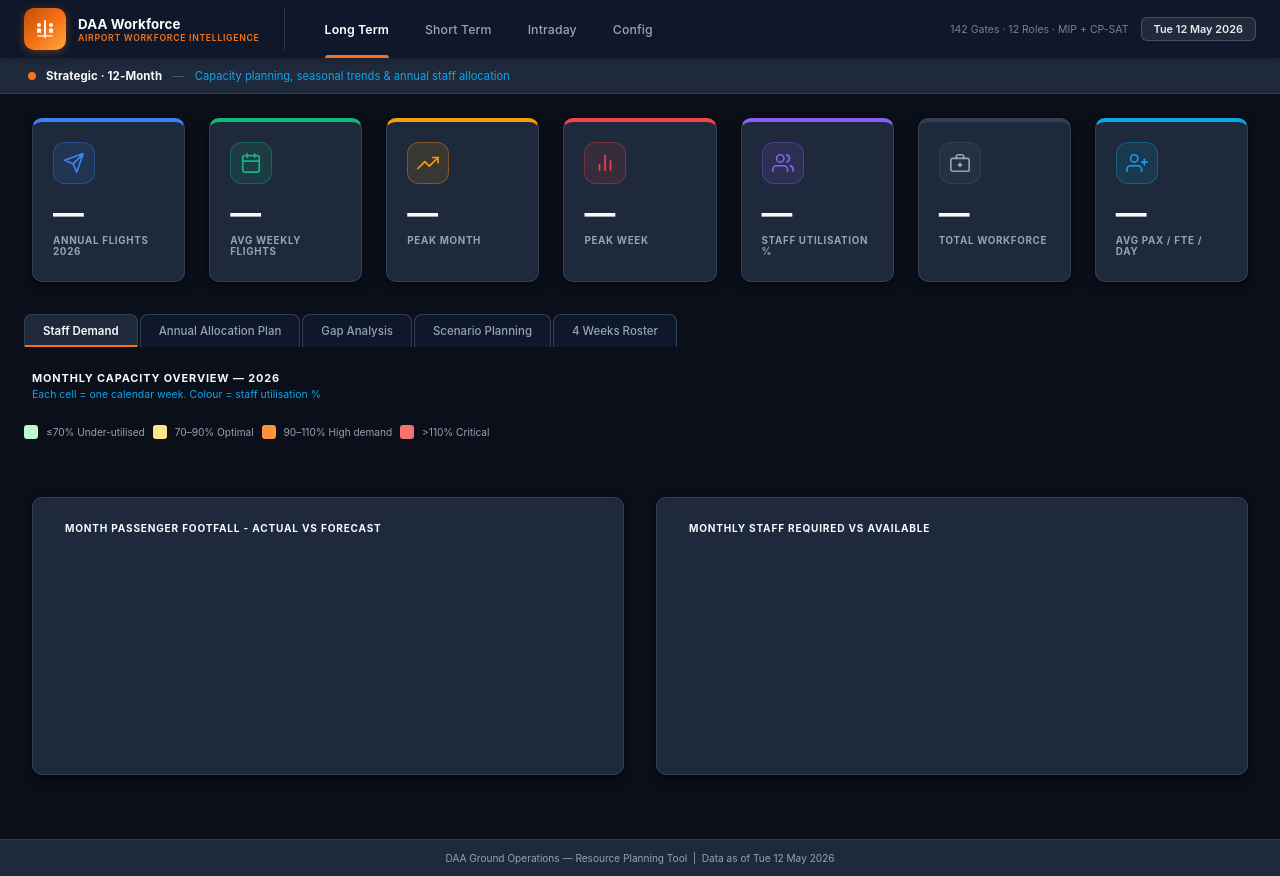
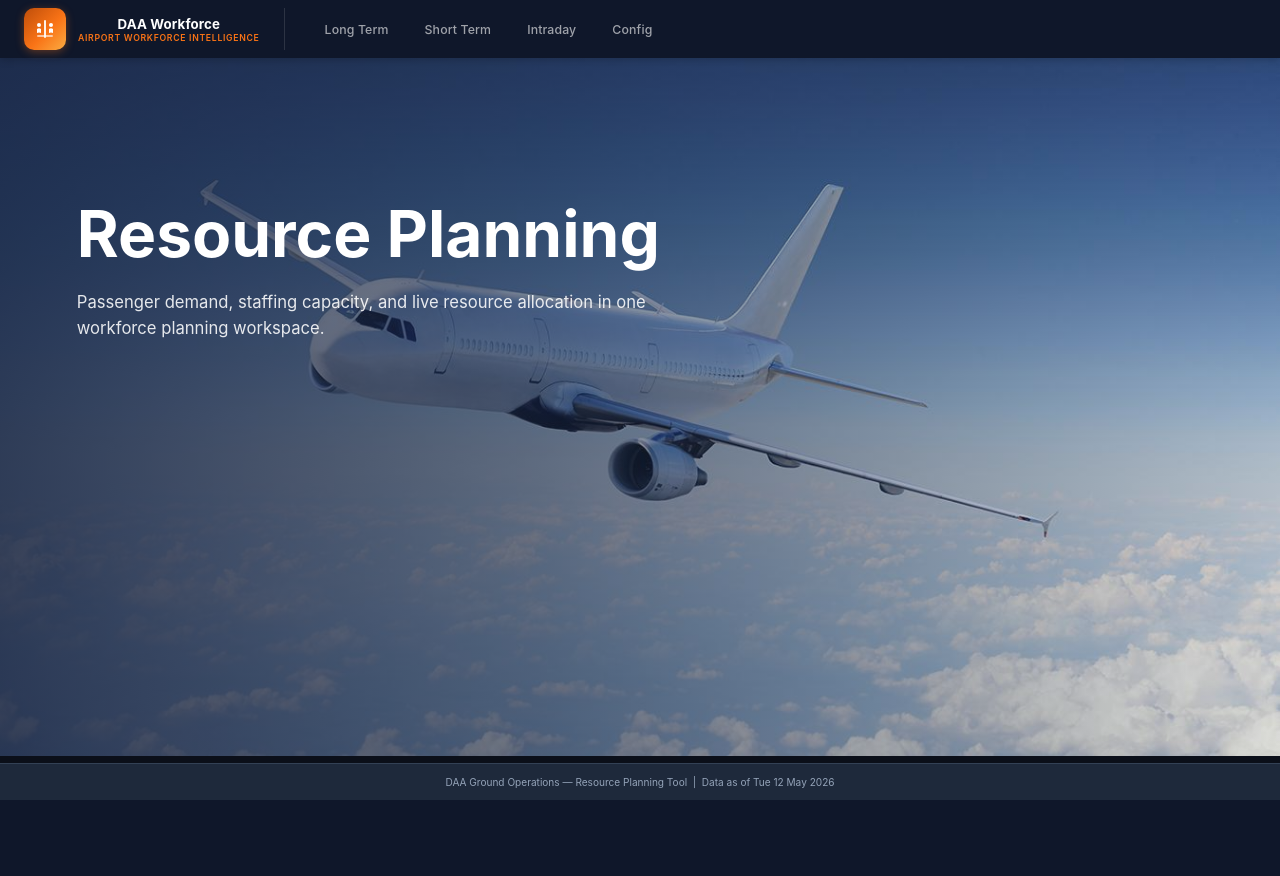
Before and after one commit to amitmanga/DAA-Project, a Python web app: template templates/index.html in a window 1280 px wide. After the commit the page ends 800 px from the top, so only its background shows below. Run offline with Jinja, Linux system fonts and the light colour scheme; the template is opened without the code that fills it, so the values that code supplies are empty; a map, chart or similar area stays blank.

Commit message:
Base created for app integration

```diff
--- a/static/css/style.css
+++ b/static/css/style.css
@@ -317,6 +317,18 @@ body {
   padding-right: 24px;
   border-right: 1px solid rgba(255,255,255,0.12);
 }
+.header-brand.home-link {
+  appearance: none;
+  background: transparent;
+  border-top: 0;
+  border-bottom: 0;
+  border-left: 0;
+  border-radius: 0;
+  color: inherit;
+  font-family: var(--font);
+  padding: 0 24px 0 0;
+  cursor: pointer;
+}
 .logo-mark {
   width: 42px; height: 42px;
   background: linear-gradient(135deg, #bf4e0a 0%, var(--accent) 55%, #fbac42 100%);
@@ -344,6 +356,12 @@ body {
   align-items: center;
   gap: 4px;
   flex: 1;
+}
+.nav-menu {
+  position: relative;
+  height: 58px;
+  display: flex;
+  align-items: center;
 }
 .nav-btn {
   background: transparent;
@@ -371,9 +389,56 @@ body {
 }
 .nav-btn:hover { color: rgba(255,255,255,0.9); }
 .nav-btn.active { color: #ffffff; font-weight: 600; }
-.nav-btn.active::after { transform: scaleX(1); }
+.nav-btn.active::after { transform: scaleX(0); }
+body[data-nav-section="long-term"] .nav-btn[data-section="long-term"]::after,
+body[data-nav-section="short-term"] .nav-btn[data-section="short-term"]::after,
+body[data-nav-section="intraday"] .nav-btn[data-section="intraday"]::after,
+body[data-nav-section="config"] .nav-btn[data-view="config"]::after {
+  transform: scaleX(1);
+}
 .nav-btn:disabled { opacity: 0.35; cursor: not-allowed; }
 .nav-btn:disabled::after { display: none; }
+.nav-submenu {
+  position: absolute;
+  top: 58px;
+  left: 8px;
+  min-width: 180px;
+  padding: 8px;
+  background: var(--navy-2);
+  border: 1px solid rgba(255,255,255,0.14);
+  border-radius: 8px;
+  box-shadow: 0 18px 40px rgba(0,0,0,0.35);
+  opacity: 0;
+  pointer-events: none;
+  transform: translateY(8px);
+  transition: opacity 0.16s ease, transform 0.16s ease;
+  z-index: 900;
+}
+.nav-menu:hover .nav-submenu,
+.nav-menu:focus-within .nav-submenu {
+  opacity: 1;
+  pointer-events: auto;
+  transform: translateY(0);
+}
+.nav-subitem {
+  width: 100%;
+  border: 0;
+  border-radius: 6px;
+  background: transparent;
+  color: rgba(255,255,255,0.74);
+  cursor: pointer;
+  display: block;
+  font-family: var(--font);
+  font-size: 0.82rem;
+  font-weight: 600;
+  padding: 10px 12px;
+  text-align: left;
+}
+.nav-subitem:hover,
+.nav-subitem.active {
+  background: rgba(249,115,22,0.14);
+  color: #ffffff;
+}
 
 /* Header meta */
 .header-meta {
@@ -383,6 +448,9 @@ body {
   flex-shrink: 0;
   font-size: 0.78rem;
   color: rgba(255,255,255,0.5);
+}
+body.is-home-view .header-meta {
+  display: none;
 }
 #live-date {
   background: rgba(255,255,255,0.08);
@@ -442,6 +510,41 @@ body {
 /* Views */
 .view { display: none; }
 .view.active { display: block; }
+
+/* Home */
+.home-hero {
+  min-height: calc(100vh - 102px);
+  width: 100vw;
+  margin-left: calc(50% - 50vw);
+  position: relative;
+  background:
+    linear-gradient(90deg, rgba(26,39,68,0.86) 0%, rgba(26,39,68,0.58) 42%, rgba(26,39,68,0.08) 100%),
+    url('/static/home_page.jpg') center center / cover no-repeat;
+  overflow: hidden;
+}
+.home-hero-copy {
+  position: relative;
+  z-index: 1;
+  padding: min(18vh, 150px) 6vw 0;
+  max-width: 760px;
+}
+.home-hero-copy h1 {
+  color: #ffffff;
+  font-size: clamp(2.9rem, 5vw, 5.4rem);
+  font-weight: 700;
+  letter-spacing: 0;
+  line-height: 1;
+}
+.home-hero-copy p {
+  color: rgba(255,255,255,0.88);
+  font-size: clamp(1rem, 1.3vw, 1.25rem);
+  line-height: 1.55;
+  margin-top: 24px;
+  max-width: 640px;
+}
+.blank-workspace {
+  padding: 32px;
+}
 
 /* ══════════════════════════════════════════════
    KPI CARDS
--- a/templates/index.html
+++ b/templates/index.html
@@ -14,7 +14,7 @@
   <!-- ── Header ── -->
   <header class="app-header">
     <div class="header-inner">
-      <div class="header-brand">
+      <button class="header-brand home-link" type="button" data-view="home">
         <div class="logo-mark">
           <svg width="22" height="22" viewBox="0 0 22 22" fill="none" xmlns="http://www.w3.org/2000/svg">
             <!-- Runway centre line -->
@@ -33,11 +33,29 @@
           <div class="brand-title">DAA Workforce</div>
           <div class="brand-sub">Airport Workforce Intelligence</div>
         </div>
-      </div>
+      </button>
       <nav class="header-nav">
-        <button class="nav-btn active" data-view="long-term">Long Term</button>
-        <button class="nav-btn" data-view="short-term">Short Term</button>
-        <button class="nav-btn" data-view="intraday">Intraday</button>
+        <div class="nav-menu">
+          <button class="nav-btn nav-trigger" type="button" data-section="long-term">Long Term</button>
+          <div class="nav-submenu">
+            <button class="nav-subitem" type="button" data-view="long-term-pax">PAX Demand</button>
+            <button class="nav-subitem" type="button" data-view="long-term">Resource Planning</button>
+          </div>
+        </div>
+        <div class="nav-menu">
+          <button class="nav-btn nav-trigger" type="button" data-section="short-term">Short Term</button>
+          <div class="nav-submenu">
+            <button class="nav-subitem" type="button" data-view="short-term-pax">PAX Demand</button>
+            <button class="nav-subitem" type="button" data-view="short-term">Resource Planning</button>
+          </div>
+        </div>
+        <div class="nav-menu">
+          <button class="nav-btn nav-trigger" type="button" data-section="intraday">Intraday</button>
+          <div class="nav-submenu">
+            <button class="nav-subitem" type="button" data-view="intraday-pax">PAX Demand</button>
+            <button class="nav-subitem" type="button" data-view="intraday">Resource Planning</button>
+          </div>
+        </div>
         <button class="nav-btn" data-view="config">Config</button>
       </nav>
       <div class="header-meta">
@@ -49,9 +67,18 @@
 
   <!-- ── Main ── -->
   <main class="app-main">
+    <!-- ===== HOME VIEW ===== -->
+    <section id="view-home" class="view active">
+      <div class="home-hero">
+        <div class="home-hero-copy">
+          <h1>Resource Planning</h1>
+          <p>Passenger demand, staffing capacity, and live resource allocation in one workforce planning workspace.</p>
+        </div>
+      </div>
+    </section>
 
     <!-- ===== LONG TERM VIEW ===== -->
-    <section id="view-long-term" class="view active">
+    <section id="view-long-term" class="view">
 
       <!-- Page title -->
       <div class="page-header">
@@ -358,6 +385,18 @@
 
     </section><!-- /long-term -->
 
+    <!-- ===== LONG TERM PAX DEMAND VIEW ===== -->
+    <section id="view-long-term-pax" class="view">
+      <div class="page-header">
+        <h1 class="page-title">Long Term &middot; PAX Demand</h1>
+        <span class="sep">â€”</span>
+        <p class="page-sub">Passenger demand workspace</p>
+      </div>
+      <div class="blank-workspace">
+        <div class="empty-state">PAX Demand page is ready for future long-term demand views.</div>
+      </div>
+    </section>
+
     <!-- ===== SHORT TERM VIEW ===== -->
     <section id="view-short-term" class="view">
       <div class="page-header">
@@ -373,6 +412,18 @@
       </div>
     </section>
 
+    <!-- ===== SHORT TERM PAX DEMAND VIEW ===== -->
+    <section id="view-short-term-pax" class="view">
+      <div class="page-header">
+        <h1 class="page-title">Short Term &middot; PAX Demand</h1>
+        <span class="sep">â€”</span>
+        <p class="page-sub">Passenger demand workspace</p>
+      </div>
+      <div class="blank-workspace">
+        <div class="empty-state">PAX Demand page is ready for future short-term demand views.</div>
+      </div>
+    </section>
+
     <!-- ===== INTRADAY VIEW ===== -->
     <section id="view-intraday" class="view">
       <div class="page-header">
@@ -383,6 +434,18 @@
       <!-- Dynamic content rendered by intraday.js -->
       <div id="id-content">
         <div class="empty-state">Loading today's operations…</div>
+      </div>
+    </section>
+
+    <!-- ===== INTRADAY PAX DEMAND VIEW ===== -->
+    <section id="view-intraday-pax" class="view">
+      <div class="page-header">
+        <h1 class="page-title">Intraday &middot; PAX Demand</h1>
+        <span class="sep">â€”</span>
+        <p class="page-sub">Passenger demand workspace</p>
+      </div>
+      <div class="blank-workspace">
+        <div class="empty-state">PAX Demand page is ready for future intraday demand views.</div>
       </div>
     </section>
 
```
Also changed, not shown: static/js/longterm.js (+39 -16 lines), static/home_page.jpg (added), 1 other file.
